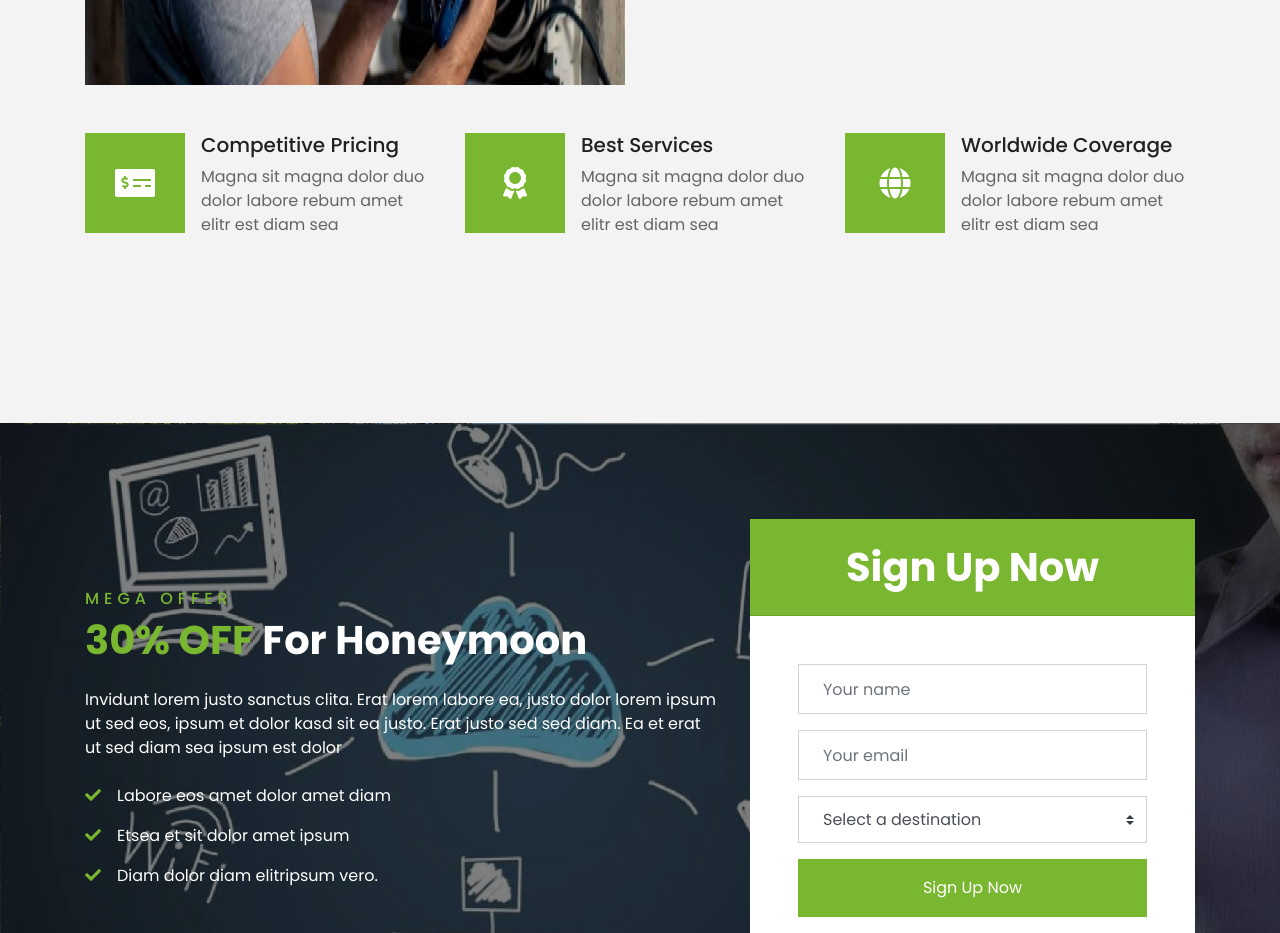
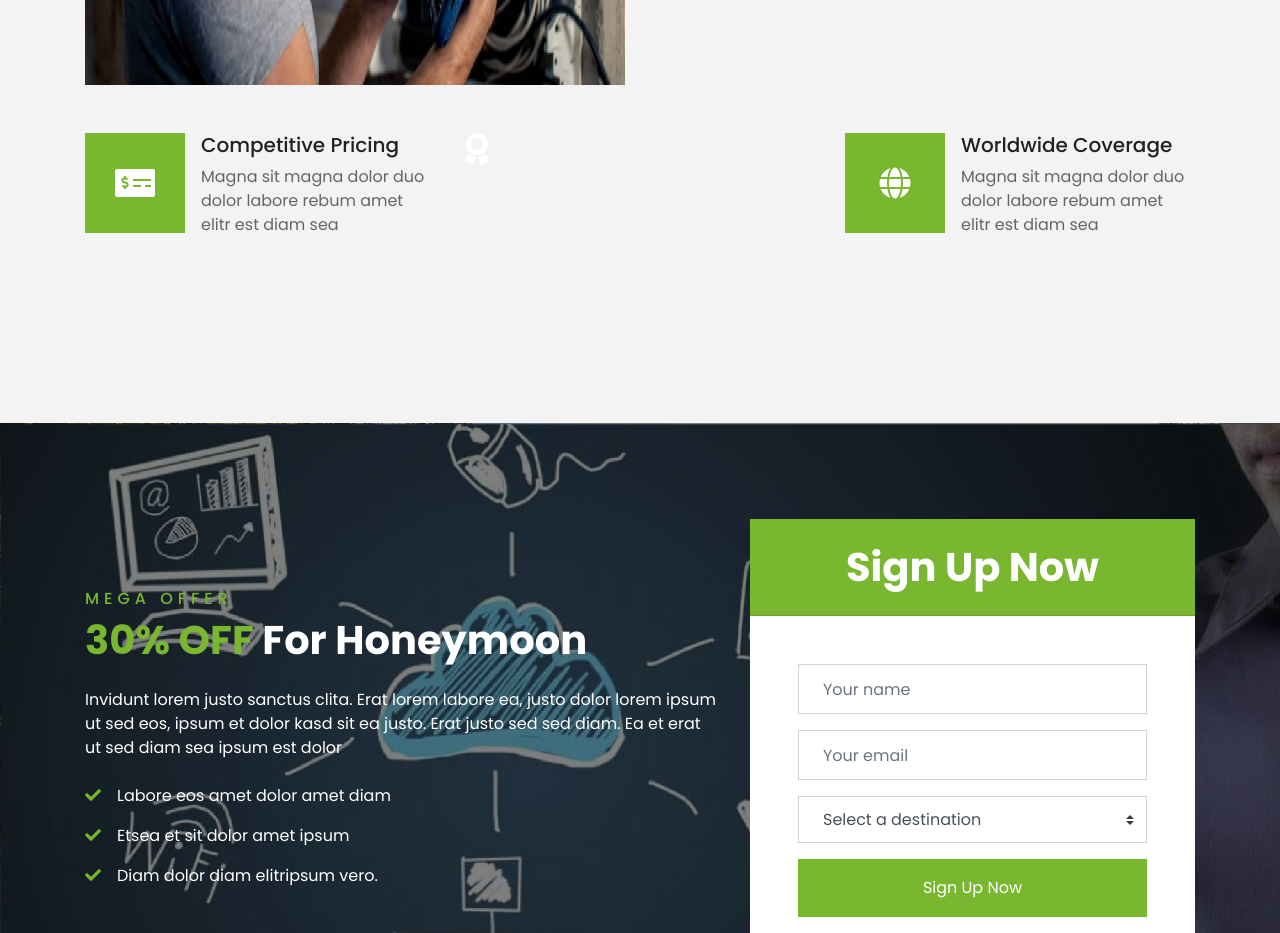
Before and after one commit to Mateo0702/Mateo0702p2.github.io, a plain HTML site: page about.html in a window 1280 px wide. Shown: the part 1280-2213 px from the top of the page. Drawn offline with nearby package versions, Linux system fonts and the light colour scheme.

Commit message:
espacio-mv

```diff
--- a/about.html
+++ b/about.html
@@ -150,12 +150,12 @@
                 </div>
                 <div class="col-md-4">
                     <div class="d-flex mb-4 mb-lg-0">
-                        <div class="d-flex flex-shrink-0 align-items-center justify-content-center bg-primary mr-3" style="height: 100px; width: 100px;">
+                        <div class="" style="height: 100px; width: 100px;">
                             <i class="fa fa-2x fa-award text-white"></i>
                         </div>
                         <div class="d-flex flex-column">
-                            <h5 class="">Best Services</h5>
-                            <p class="m-0">Magna sit magna dolor duo dolor labore rebum amet elitr est diam sea</p>
+                            <h5 class=""></h5>
+                            <p class="m-0"></p>
                         </div>
                     </div>
                 </div>
```
